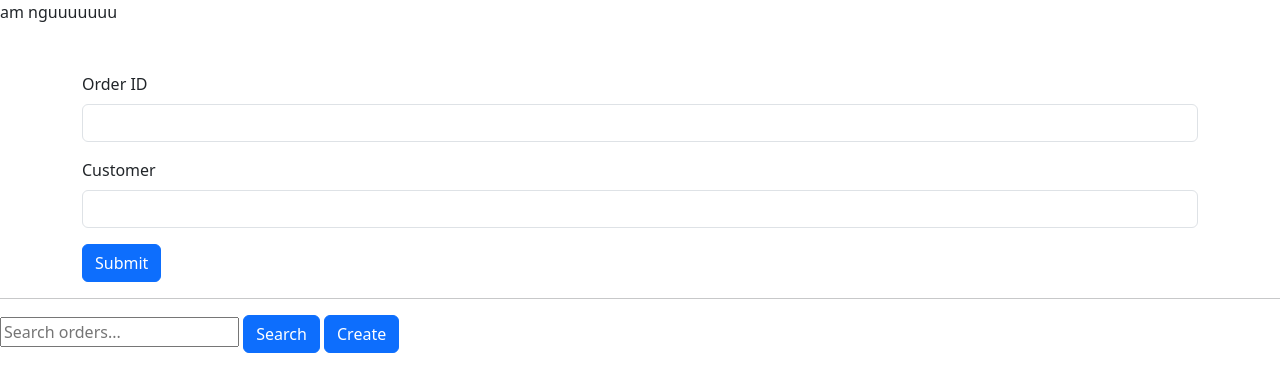
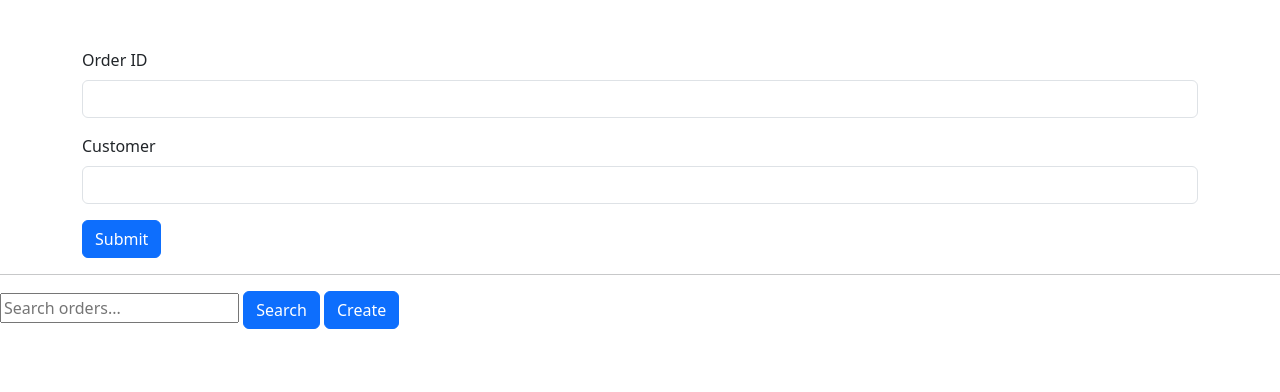
Before and after one commit to Summer-course-qthm/js-nang-cao, a plain HTML site: page index.html in a window 1280 px wide. Drawn offline with nearby package versions, Linux system fonts and the light colour scheme.

Commit message:
anh minh ngu hu bo

```diff
--- a/index.html
+++ b/index.html
@@ -17,7 +17,7 @@
       crossorigin="anonymous"
     ></script>
   </head>
-  am nguuuuuuu
+  <!-- /////am nguuuuuuu như bò-->
   <body>
     <form id="updateForm" class="container mt-5">
       <div class="mb-3">
```
